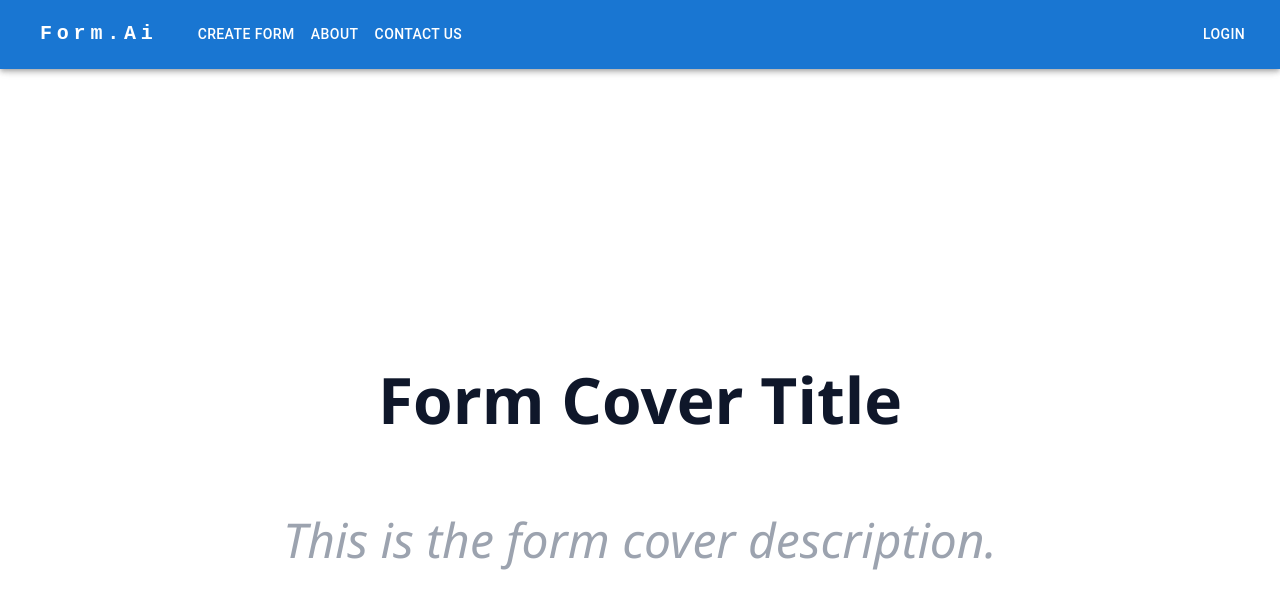
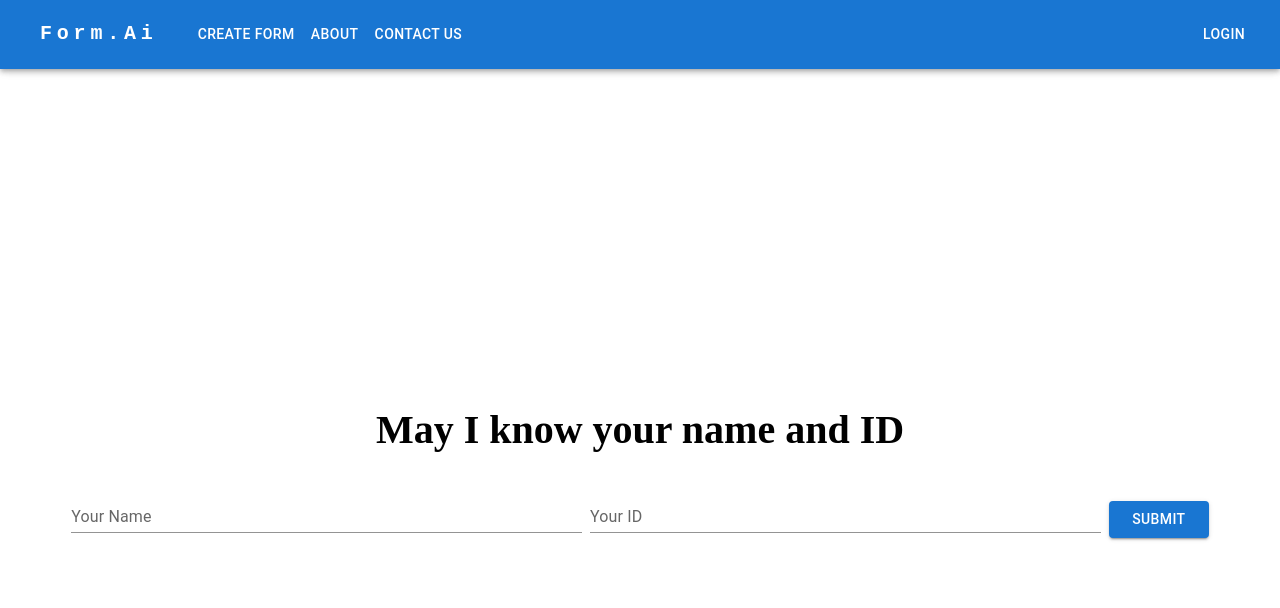
Before and after one commit to nalin-programmer/Form-AI, a React (Vite) app: page /forms/create in a window 1280 px wide. Shown: the top 608 px of the page. Built offline with nearby package versions, Linux system fonts and the light colour scheme; some icons are missing.

Commit message:
created user infrmation component

```diff
--- /dev/null
+++ b/src/component.jsx/respondantInformationComponent.jsx
@@ -0,0 +1,48 @@
+import { Button, TextField } from '@mui/material';
+import React, { useState } from 'react'
+import { ReactTyped } from 'react-typed';
+
+export default function RespondentInformationComponent({ question, onSubmitResponse }) {
+    const [showInput, setShowInput] = useState(false);
+    const [userNameResponse, setUserNameResponse] = useState("");
+    const [userIDResponse, setUserIDResponse] = useState("");
+
+    const handleUserNameTextChange = (e) => {
+        setUserNameResponse(e.target.value);
+    };
+    const handleUserIDTextChange = (e) => {
+        setUserIDResponse(e.target.value);
+    };
+    return (
+        <div className="question-container">
+            <ReactTyped
+                className="question-text"
+                strings={[question || ""]}
+                typeSpeed={parseInt(import.meta.env.VITE_REACT_APP_TYPE_SPEED) || 50}
+                showCursor={false}
+                onComplete={() => setShowInput(true)}
+            />
+            {showInput && (<>
+                <div className="input-group">
+                    <TextField
+                        label="Your Name"
+                        variant="standard"
+                        value={userNameResponse}
+                        onChange={handleUserNameTextChange}
+                        fullWidth
+                    />
+                    <TextField
+                        label="Your ID"
+                        variant="standard"
+                        value={userIDResponse}
+                        onChange={handleUserIDTextChange}
+                        fullWidth
+                    />
+                    <Button variant="contained" onClick={onSubmitResponse} sx={{ mt: 2 }}>
+                        Submit
+                    </Button>
+                </div>
+            </>)}
+        </div>
+    )
+}
--- a/src/pages/createForm.jsx
+++ b/src/pages/createForm.jsx
@@ -1,11 +1,13 @@
 import React from 'react'
 import QuestionComponent from '../component.jsx/questionComponent'
 import FormCoverComponent from '../component.jsx/formCoverComponent'
+import RespondentInformationComponent from '../component.jsx/respondantInformationComponent'
 
 export default function CreateForm() {
   return (
     <div className="full-width">
-      <FormCoverComponent title="Form Cover Title" description="This is the form cover description." />
+      <RespondentInformationComponent question="May I know your name and ID" onSubmitResponse={() => console.log("response")} />
+      {/* <FormCoverComponent title="Form Cover Title" description="This is the form cover description." /> */}
       {/* <QuestionComponent question="What is your name?" response_type="multiple_correct" options={["Apple", "Banana", "Orange"]} onSubmitResponse={(response) => console.log(response)} /> */}
     </div>
   )
```
